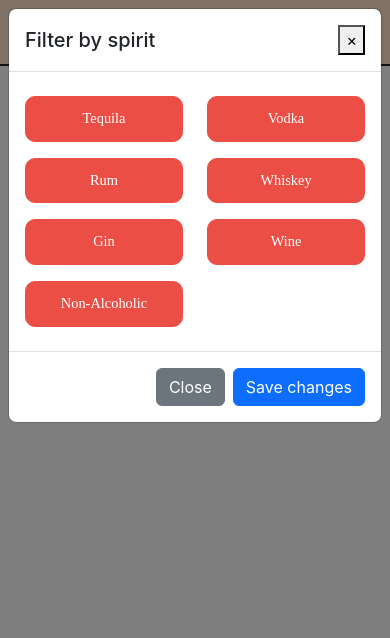
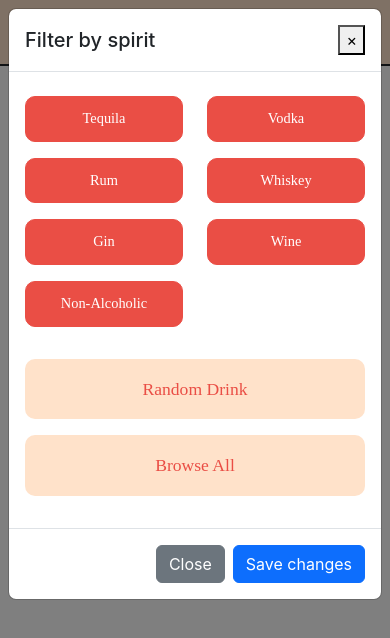
Before and after one commit to jazdmiller/shakn, a React (Create React App) app in the folder client/: page /results in a window 390 px wide. Both pictures are taken after a click on the button "Filter". Shown: the top 638 px of the page. Built offline with nearby package versions, Linux system fonts and the light colour scheme; the HTML template or start-up script is replaced by a standard one.

Commit message:
add random drink/browse all category buttons to mobile filter

```diff
--- a/client/src/pages/Results.js
+++ b/client/src/pages/Results.js
@@ -117,11 +117,29 @@ function Results({ value }) {
                   <div className="row">
                   {categories.map((category) => (
                 <div className="col-6 my-2">
-                  <Link to={`/results/${category}`} key={category} aria-label="Close" class="close" data-bs-dismiss="modal">
-                    <CategoryLabel category={category} id="filter-label" />
+                  <Link to={`/results/${category}`} key={category}  class="close">
+                    <CategoryLabel category={category} id="filter-label"  />
                   </Link>
                 </div>
               ))}
+              <div className="col-12 mt-4">
+                <Link to={`/recipe/random`}>
+                  <CategoryLabel
+                    className="cat-btn"
+                    category="Random Drink"
+                    id="random-label"
+                  />
+                </Link>
+              </div>
+              <div className="col-12 my-3 ">
+                <Link to={`/results/all`}>
+                  <CategoryLabel
+                    className="cat-btn"
+                    category="Browse All"
+                    id="random-label"
+                  />
+                </Link>
+              </div>
                   </div>
                 </div>
                 <div class="modal-footer">
```
